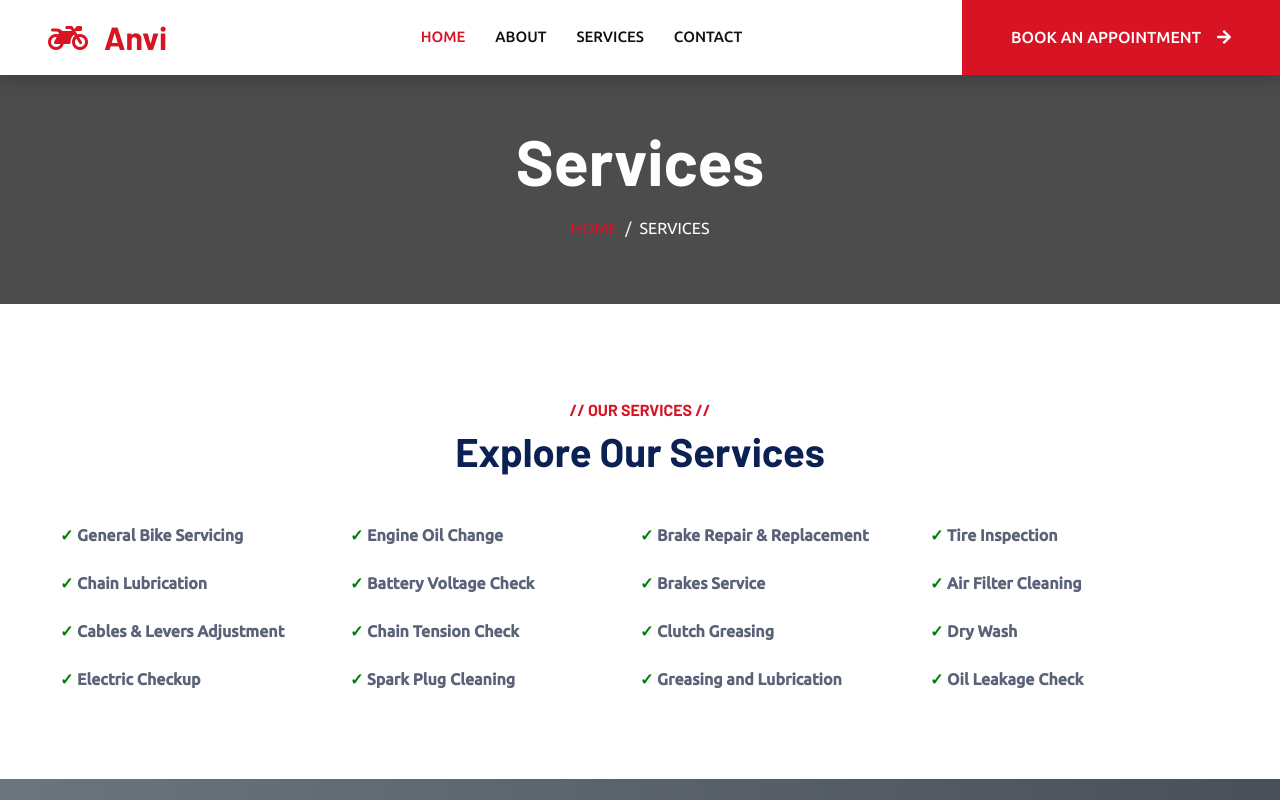
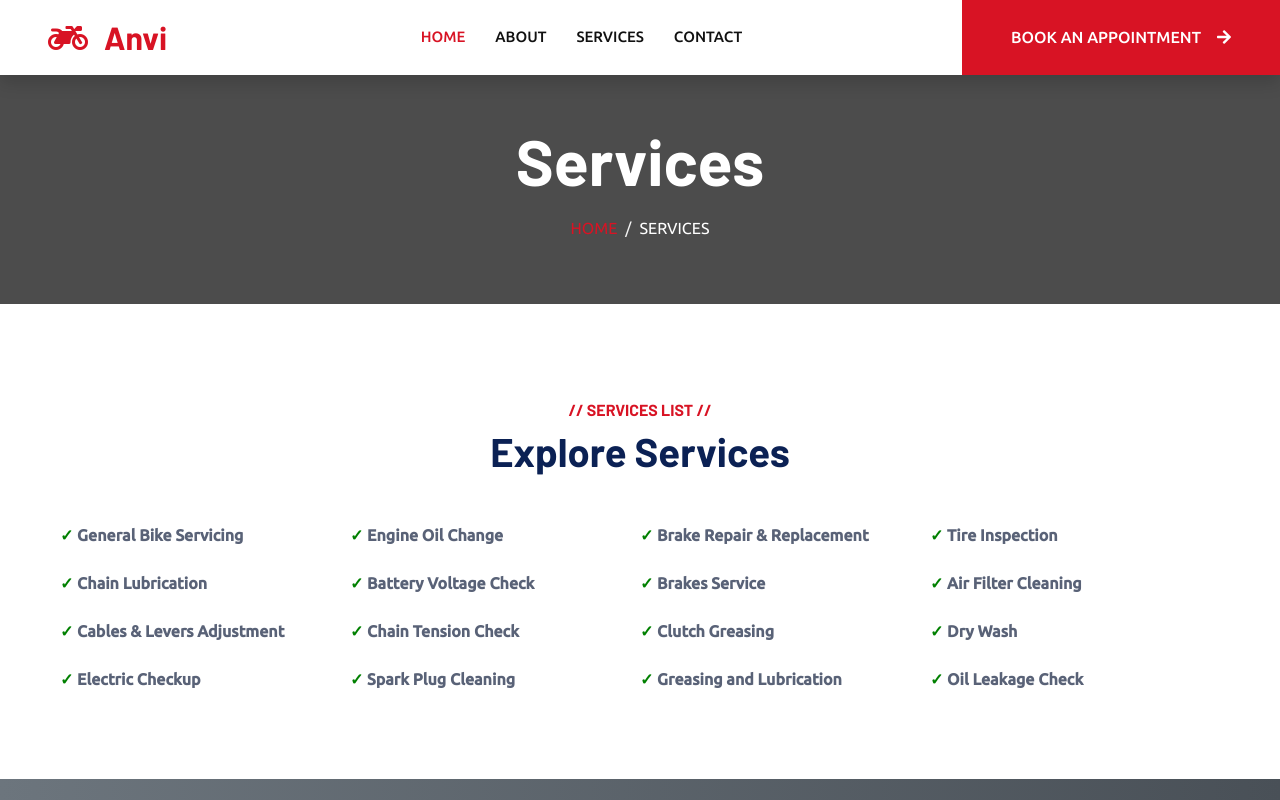
Before and after one commit to SujalGujar/Anvi-project, a plain HTML site: page service.html in a window 1280 px wide. Shown: the top 800 px of the page. Drawn offline with nearby package versions, Linux system fonts and the light colour scheme.

Commit message:
update link

```diff
--- a/service.html
+++ b/service.html
@@ -307,8 +307,8 @@
 <div class="container-xxl service py-5">
     <div class="container">
         <div class="text-center mb-5">
-            <h6 class="text-primary text-uppercase">// Our Services //</h6>
-            <h1>Explore Our Services</h1>
+            <h6 class="text-primary text-uppercase">// Services List //</h6>
+                <h1>Explore Services</h1>
         </div>
 
         <div class="row">
@@ -371,7 +371,7 @@
               <input type="hidden" name="_subject" value="New Service Booking Request" />
               <input type="hidden" name="_template" value="table" />
               <input type="hidden" name="_captcha" value="false" />
-              <input type="hidden" name="_next" value="http://127.0.0.1:5500/thank-you.html" />
+              <input type="hidden" name="_next" value="https://anvi-bike.vercel.app/thank-you.html" />
 
               <div class="row g-3">
                 <div class="col-md-6">
```
Also changed, not shown: about.html (+1 -1 lines), index.html (+3 -3 lines).
